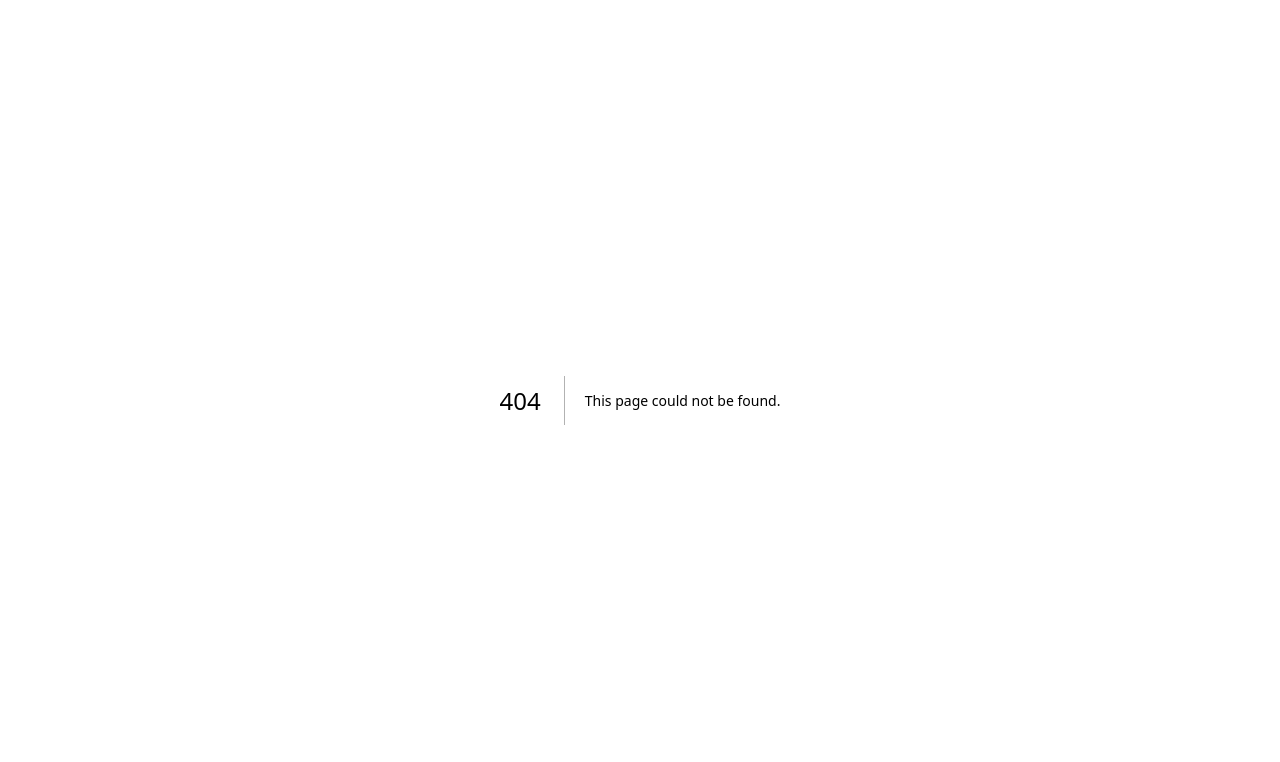
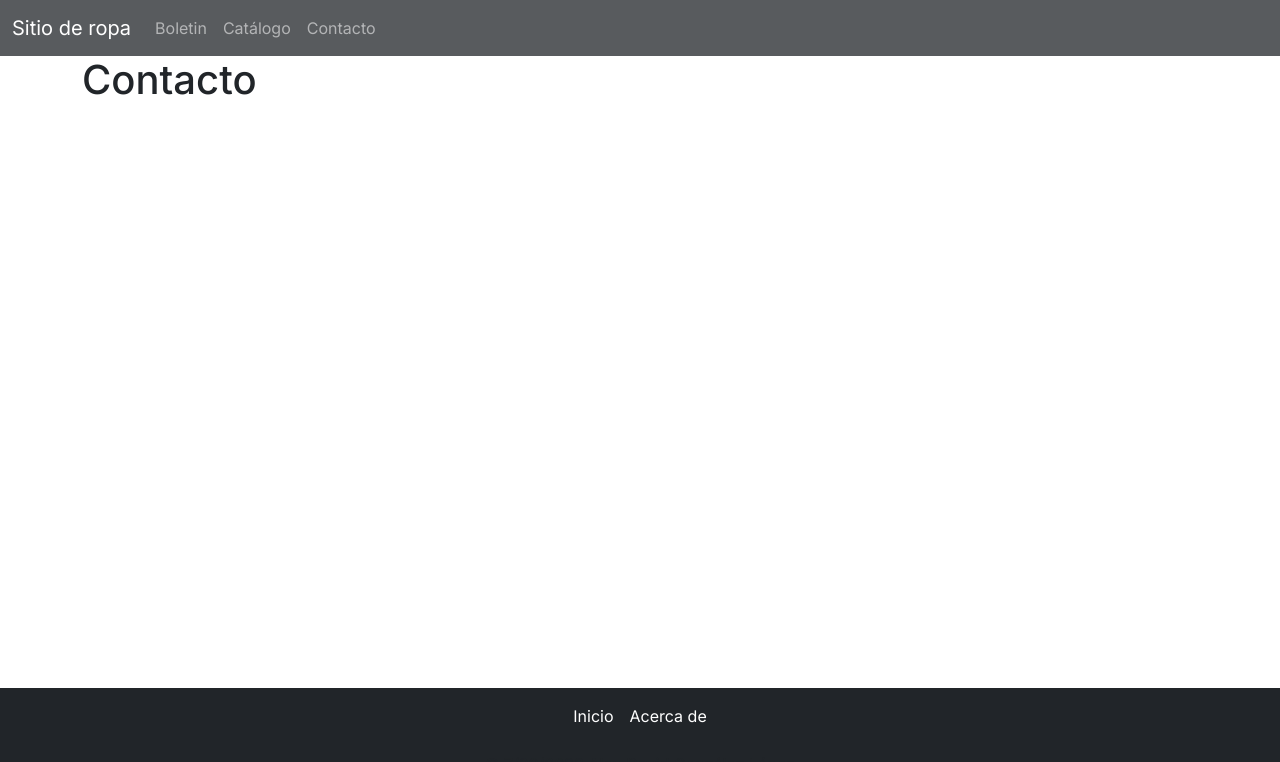
Before and after one commit to miguemi/sitio_ropa, a Next.js app: page /contacto in a window 1280 px wide. Before the commit this address had no page. Shown: the top 762 px of the page. Built offline with nearby package versions, Linux system fonts and the light colour scheme.

Commit message:
creacion de pagina de contacto

```diff
--- /dev/null
+++ b/src/app/contacto/page.jsx
@@ -0,0 +1,16 @@
+import CustomNavbar from "../components/header";
+import CustomFooter from "../components/footer";
+
+export default function Catalogo(){
+  return (
+    <div className="layout">
+      <CustomNavbar/>
+      <main>
+        <div className="container">
+          <h1>Contacto</h1>
+        </div>
+      </main>
+      <CustomFooter/>
+    </div>
+  )
+}
```
